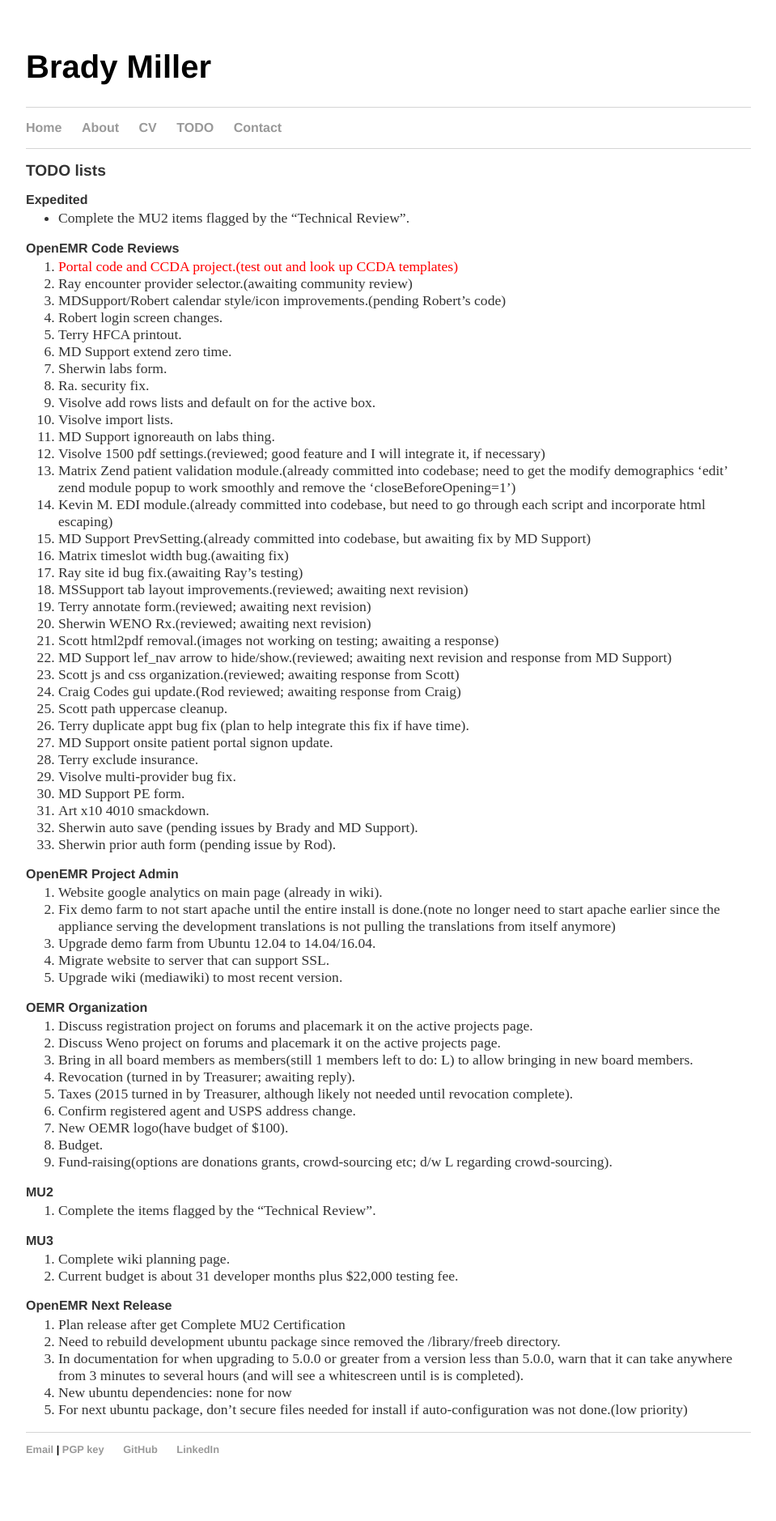
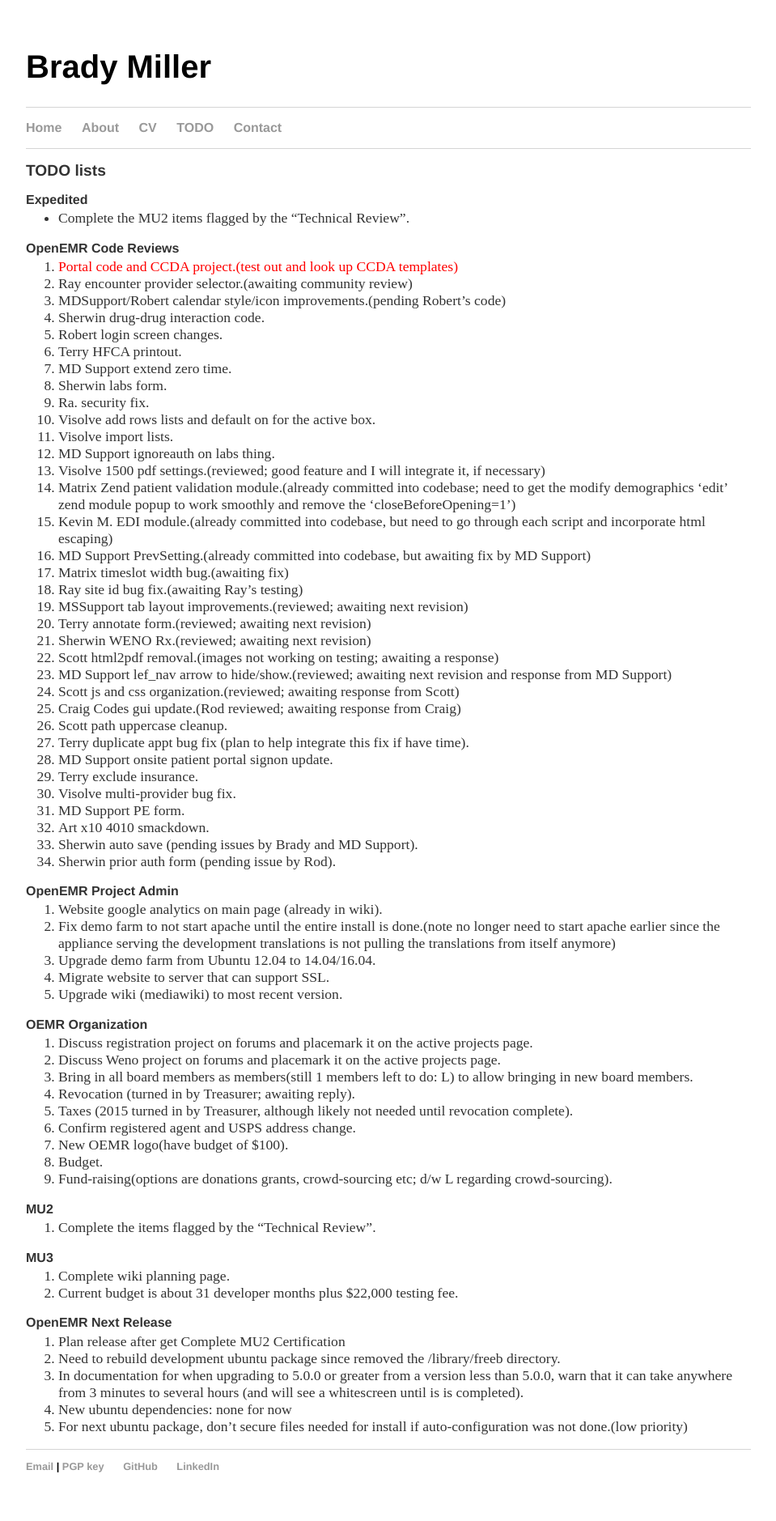
Before and after one commit to bradymiller/bradymiller.github.io, a Jekyll site: the page built from todo/index.md, in a window 1280 px wide. Shown: the whole page at 81% size, without its empty margins (160-1119 px from the left). Built offline with Jekyll 4.4.1, drawn with Linux system fonts in a browser that asks for light colours; before the commit the page ends 1858 px from its top, so only the background shows below that.

Commit message:
Update todo list

```diff
--- a/todo/index.md
+++ b/todo/index.md
@@ -10,6 +10,7 @@
 1. <span style="color: red">Portal code and CCDA project.(test out and look up CCDA templates)</span>
 1. Ray encounter provider selector.(awaiting community review)
 1. MDSupport/Robert calendar style/icon improvements.(pending Robert's code)
+1. Sherwin drug-drug interaction code.
 1. Robert login screen changes.
 1. Terry HFCA printout.
 1. MD Support extend zero time.
```
